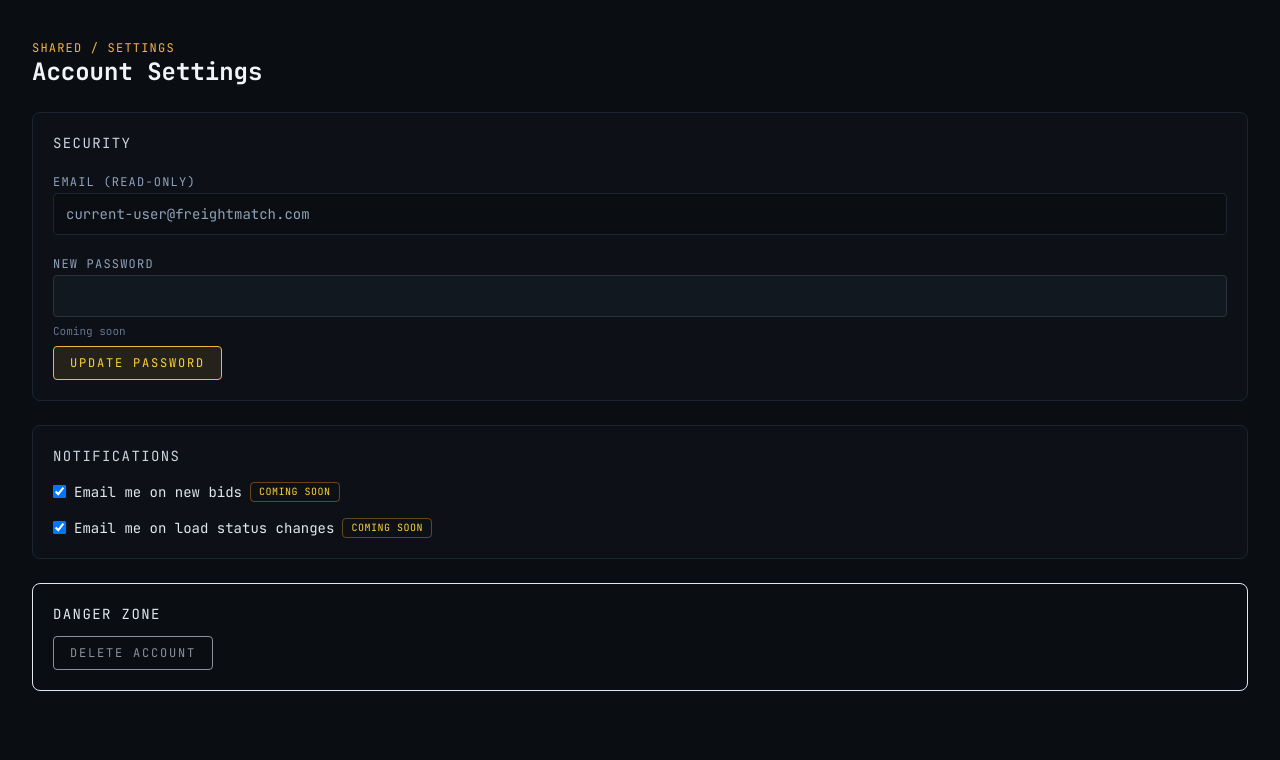
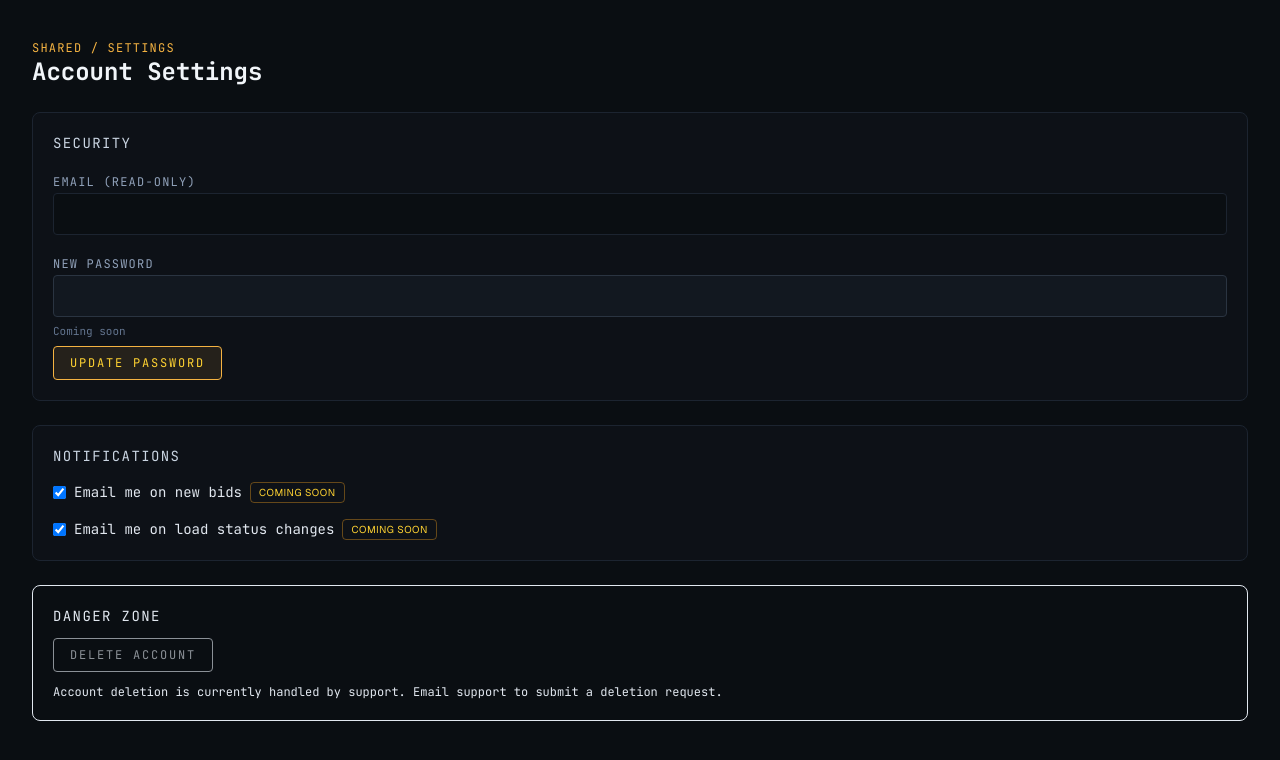
Before and after one commit to yigitbozyaka/freightmatch, a Next.js app in the folder apps/web/: page /settings in a window 1280 px wide. Shown: the top 760 px of the page. Built offline with nearby package versions, Linux system fonts and the light colour scheme; no server answers.

Commit message:
fix(issue-59): apply profile/settings/toast review fixes

```diff
--- a/apps/web/app/(shared)/settings/page.tsx
+++ b/apps/web/app/(shared)/settings/page.tsx
@@ -1,7 +1,9 @@
 'use client';
 
-import { FormEvent, useEffect, useState } from 'react';
+import { FormEvent, useEffect, useRef, useState } from 'react';
+import { z } from 'zod';
 import { ToastHost, useToastQueue } from '@/components/primitives/ToastHost';
+import { useAuth } from '@/lib/hooks/useAuth';
 
 const STORAGE_KEY = 'fm.settings.notifications';
 
@@ -10,25 +12,35 @@ type NotificationPrefs = {
   loadStatusChanges: boolean;
 };
 
+const PrefsSchema = z.object({
+  newBids: z.boolean(),
+  loadStatusChanges: z.boolean(),
+});
+
 export default function SettingsPage() {
+  const { user } = useAuth();
   const { toasts, pushToast, dismissToast } = useToastQueue();
-  const [email] = useState('current-user@freightmatch.com');
   const [newPassword, setNewPassword] = useState('');
   const [prefs, setPrefs] = useState<NotificationPrefs>({
     newBids: true,
     loadStatusChanges: true,
   });
+  const hasHydratedPrefs = useRef(false);
 
   useEffect(() => {
     const raw = localStorage.getItem(STORAGE_KEY);
+    hasHydratedPrefs.current = true;
     if (!raw) return;
     try {
-      const parsed = JSON.parse(raw) as NotificationPrefs;
+      const parsed = PrefsSchema.parse(JSON.parse(raw));
       setPrefs(parsed);
-    } catch {}
+    } catch {
+      localStorage.removeItem(STORAGE_KEY);
+    }
   }, []);
 
   useEffect(() => {
+    if (!hasHydratedPrefs.current) return;
     localStorage.setItem(STORAGE_KEY, JSON.stringify(prefs));
   }, [prefs]);
 
@@ -59,8 +71,8 @@ export default function SettingsPage() {
         <div className="space-y-1.5">
           <label className="font-mono text-xs uppercase tracking-widest text-slate-400">Email (read-only)</label>
           <input
-            value={email}
-            disabled
+            value={user?.email ?? ''}
+            readOnly
             aria-readonly="true"
             className="w-full rounded border border-slate-800 bg-slate-950 px-3 py-2.5 font-mono text-sm text-slate-400"
           />
@@ -91,6 +103,7 @@ export default function SettingsPage() {
       <section className="space-y-4 rounded-lg border border-slate-800 bg-slate-900/40 p-5">
         <h2 className="font-mono text-sm uppercase tracking-widest text-slate-300">Notifications</h2>
 
+        <div className="flex items-center gap-2">
           <label className="flex items-center gap-2 font-mono text-sm text-slate-200">
             <input
               type="checkbox"
@@ -98,11 +111,16 @@ export default function SettingsPage() {
               onChange={(e) => setPrefs((p) => ({ ...p, newBids: e.target.checked }))}
             />
             Email me on new bids
-          <span className="rounded border border-amber-500/40 px-2 py-0.5 text-[10px] uppercase tracking-wider text-amber-300">
+          </label>
+          <span
+            aria-hidden="true"
+            className="rounded border border-amber-500/40 px-2 py-0.5 text-[10px] uppercase tracking-wider text-amber-300"
+          >
             Coming soon
           </span>
-        </label>
+        </div>
 
+        <div className="flex items-center gap-2">
           <label className="flex items-center gap-2 font-mono text-sm text-slate-200">
             <input
               type="checkbox"
@@ -110,10 +128,14 @@ export default function SettingsPage() {
               onChange={(e) => setPrefs((p) => ({ ...p, loadStatusChanges: e.target.checked }))}
             />
             Email me on load status changes
-          <span className="rounded border border-amber-500/40 px-2 py-0.5 text-[10px] uppercase tracking-wider text-amber-300">
+          </label>
+          <span
+            aria-hidden="true"
+            className="rounded border border-amber-500/40 px-2 py-0.5 text-[10px] uppercase tracking-wider text-amber-300"
+          >
             Coming soon
           </span>
-        </label>
+        </div>
       </section>
 
       <section className="space-y-3 rounded-lg border border-[--color-danger]/40 bg-[--color-danger]/10 p-5">
@@ -126,6 +148,9 @@ export default function SettingsPage() {
         >
           Delete Account
         </button>
+        <p className="font-mono text-xs text-[--color-danger]/90">
+          Account deletion is currently handled by support. Email support to submit a deletion request.
+        </p>
       </section>
 
       <ToastHost toasts={toasts} onDismiss={dismissToast} />
--- a/apps/web/components/primitives/ToastHost.tsx
+++ b/apps/web/components/primitives/ToastHost.tsx
@@ -1,6 +1,6 @@
 'use client';
 
-import React, { useCallback, useState } from 'react';
+import React, { useCallback, useEffect, useRef, useState } from 'react';
 
 type ToastVariant = 'info' | 'error';
 
@@ -12,6 +12,8 @@ type ToastItem = {
 
 export function useToastQueue(autoDismissMs = 4000) {
   const [toasts, setToasts] = useState<ToastItem[]>([]);
+  const nextToastId = useRef(1);
+  const timeoutIds = useRef<number[]>([]);
 
   const dismissToast = useCallback((id: number) => {
     setToasts((prev) => prev.filter((toast) => toast.id !== id));
@@ -19,11 +21,25 @@ export function useToastQueue(autoDismissMs = 4000) {
 
   const pushToast = useCallback(
     (message: string, variant: ToastVariant = 'info') => {
-      const id = Date.now() + Math.floor(Math.random() * 1000);
+      const id = nextToastId.current++;
       setToasts((prev) => [...prev, { id, message, variant }]);
-      setTimeout(() => dismissToast(id), autoDismissMs);
+      const timeoutId = window.setTimeout(() => {
+        dismissToast(id);
+        timeoutIds.current = timeoutIds.current.filter((activeId) => activeId !== timeoutId);
+      }, autoDismissMs);
+      timeoutIds.current.push(timeoutId);
     },
     [autoDismissMs, dismissToast],
+  );
+
+  useEffect(
+    () => () => {
+      for (const timeoutId of timeoutIds.current) {
+        window.clearTimeout(timeoutId);
+      }
+      timeoutIds.current = [];
+    },
+    [],
   );
 
   return { toasts, pushToast, dismissToast };
```
Lines whose indentation alone changed are shown as unchanged.
